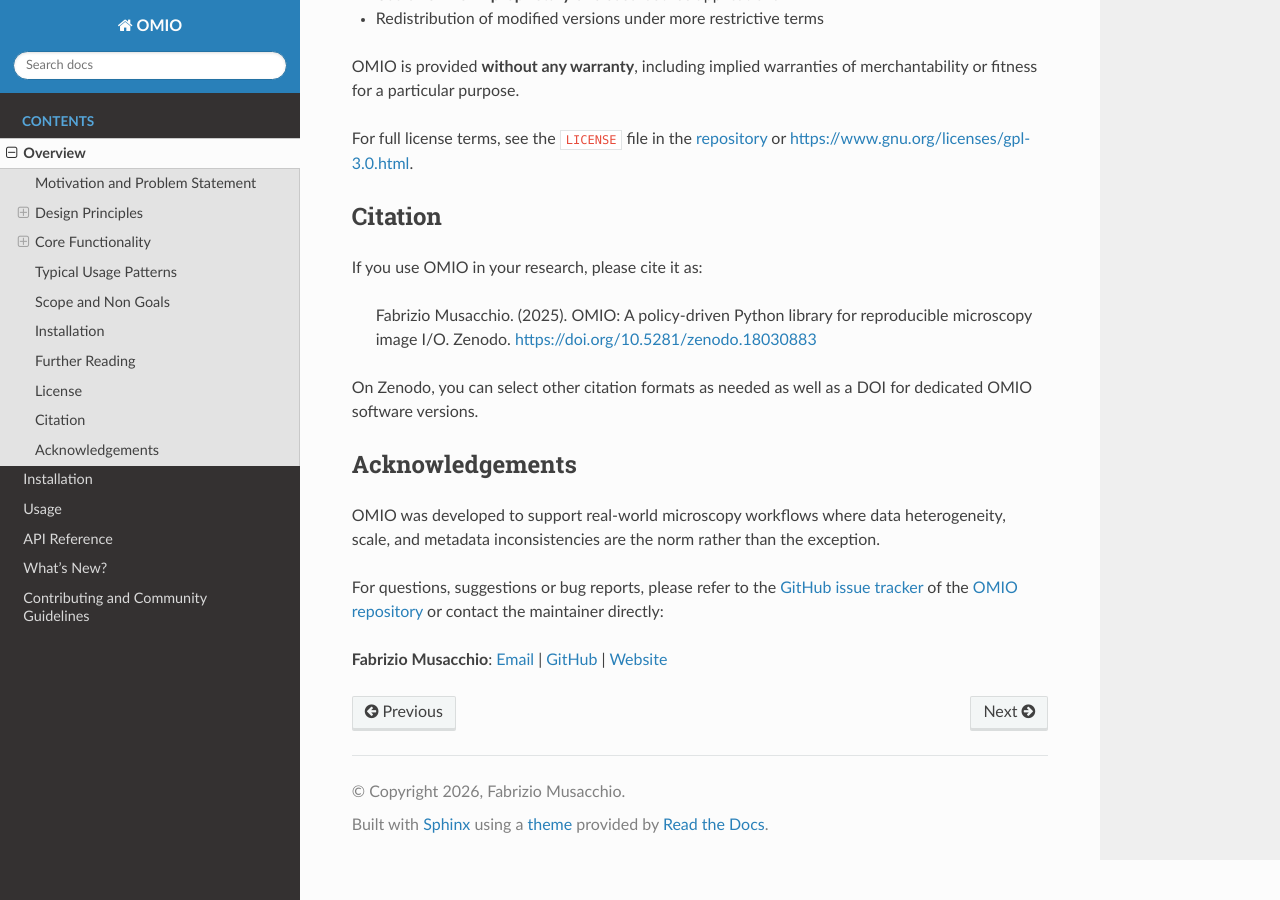
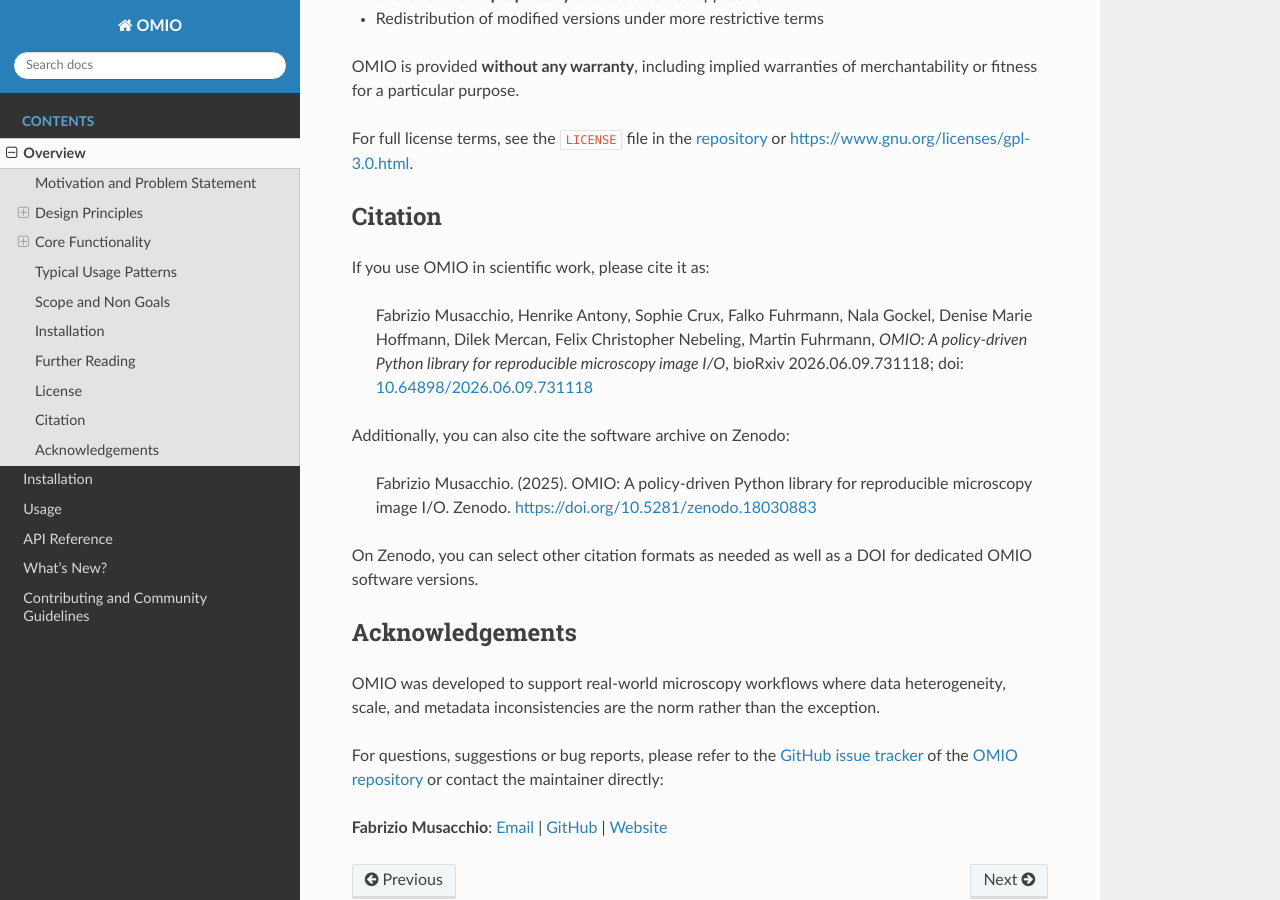
Before and after one commit to FabrizioMusacchio/omio, a Sphinx documentation site: the page built from docs/source/overview.rst, in a window 1280 px wide and 900 px high, scrolled down 4510 px. Built offline with Sphinx 7.4.7 and the Read the Docs theme 3.1.0, drawn with Linux system fonts in a browser that asks for light colours.

Commit message:
docs: update citation information in overview and README files to include additional authors and DOI

```diff
--- a/docs/source/overview.rst
+++ b/docs/source/overview.rst
@@ -217,14 +217,23 @@
 Citation
 --------
 
-If you use OMIO in your research, please cite it as:
+If you use OMIO in scientific work, please cite it as:
 
-   Fabrizio Musacchio. (2025). OMIO: A policy-driven Python library for reproducible
-   microscopy image I/O. Zenodo.
+   Fabrizio Musacchio, Henrike Antony, Sophie Crux, Falko Fuhrmann,
+   Nala Gockel, Denise Marie Hoffmann, Dilek Mercan, Felix Christopher Nebeling,
+   Martin Fuhrmann, *OMIO: A policy-driven Python library for reproducible
+   microscopy image I/O*, bioRxiv 2026.06.09.731118; doi:
+   `10.64898/2026.06.09.731118 <https://doi.org/10.64898/2026.06.09.731118>`_
+
+Additionally, you can also cite the software archive on Zenodo:
+
+   Fabrizio Musacchio. (2025). OMIO: A policy-driven Python library for
+   reproducible microscopy image I/O. Zenodo.
    `https://doi.org/10.5281/zenodo.18030883 <https://doi.org/10.5281/zenodo.18030883>`_
 
-On Zenodo, you can select other citation formats as needed as well
-as a DOI for dedicated OMIO software versions.
+On Zenodo, you can select other citation formats as needed as well as a DOI
+for dedicated OMIO software versions.
+
 
 Acknowledgements
 ----------------
```
Also changed, not shown: README.md (+5 -1 lines).
